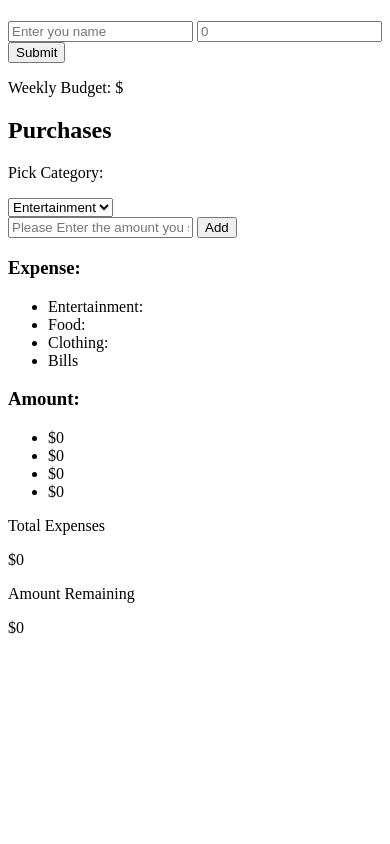
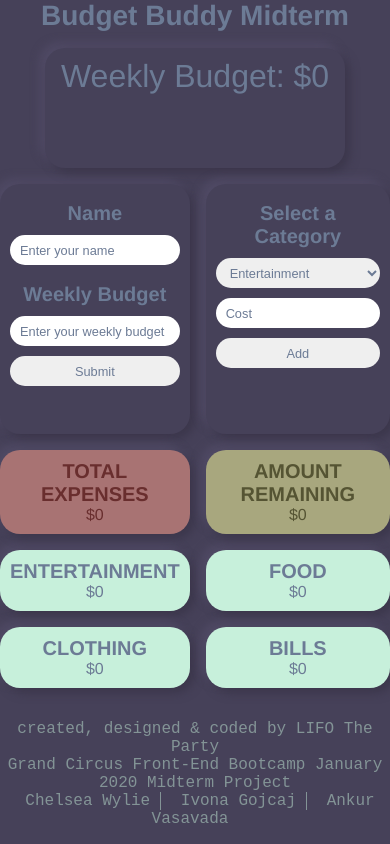
Before and after one commit to ivonaivezaj/budget-app-project, a plain HTML site: page index.html in a window 390 px wide. Drawn offline with Linux system fonts and the light colour scheme.

Commit message:
Add files via upload

```diff
--- a/budget-buddy.css
+++ b/budget-buddy.css
@@ -0,0 +1,339 @@
+* {
+	margin: 0;
+	padding: 0;
+	box-sizing: border-box;
+	font-size: 16px;
+}
+
+*:focus {
+	outline: none;
+}
+
+body {
+	font-family: 'Franklin Gothic Medium', 'Arial Narrow', Arial, sans-serif;
+	background-color: #464159;
+	color: #6c7b95;
+	cursor: url(./oth192.cur), pointer;
+	display: flex;
+	justify-content: center;
+	align-items: center;
+}
+
+h2 {
+	font-size: 1.75rem;
+	text-transform: uppercase;
+}
+
+#grid-container {
+	height: 100vh;
+	display: grid;
+	gap: 1rem;
+	justify-content: center;
+	align-items: center;
+}
+
+.boxes {
+	padding: 20px;
+	text-align: center;
+	border-radius: 20px;
+	background-color: #464159;
+	box-shadow: 5px 5px 10px #3c374c, -5px -5px 10px #514b66;
+}
+
+h1 {
+	font-size: 2.5rem;
+	justify-self: center;
+}
+
+h2 {
+	font-size: 2rem;
+	text-transform: uppercase;
+}
+
+h3 {
+	font-size: 1.75rem;
+	padding-top: 0.5rem;
+}
+
+header {
+	justify-self: center;
+	align-self: center;
+	grid-area: 1 / 1 / 2 / 5;
+}
+
+.warning {
+	background-color: #f3867a;
+	color: #d11203;
+}
+
+.warning::placeholder {
+	color: #d11203;
+}
+
+select,
+input,
+button {
+	display: block;
+	font-size: 0.8em;
+	height: 30px;
+	border-radius: 20px;
+	padding: 5px 10px;
+	margin: 10px auto;
+	border: none;
+	width: 100%;
+}
+
+input::placeholder {
+	color: #6c7b95;
+}
+
+button,
+select {
+	color: #6c7b95;
+}
+
+.cat-amounts {
+	font-size: 1.5rem;
+}
+
+#starting-budget {
+	grid-area: 2 / 2 / 3 / 4;
+	font-size: 2rem;
+	width: 300px;
+	height: 120px;
+	justify-self: center;
+}
+
+#budget-form,
+#input-form {
+	height: 250px;
+	width: fit-content;
+	justify-self: center;
+}
+
+#budget-form {
+	grid-area: 3 / 2 / 4 / 3;
+}
+
+#input-form {
+	grid-area: 3 / 3 / 4 / 4;
+}
+
+#expense-cat,
+#remaining-cat {
+	background-color: #8bbabb;
+	width: fit-content;
+	justify-self: center;
+}
+
+#expense-cat {
+	grid-area: 4 / 2 / 5 / 3;
+	background-color: #a87373;
+	color: #692e2e;
+}
+
+#remaining-cat {
+	grid-area: 4 / 3 / 5 / 4;
+	background-color: #a8a77e;
+	color: #555433;
+}
+
+#ent-cat,
+#food-cat,
+#clothing-cat,
+#bills-cat {
+	justify-self: center;
+	background-color: #c7f0db;
+	width: 300px;
+}
+
+#ent-cat {
+	grid-area: 5 / 1 / 6 / 2;
+}
+
+#food-cat {
+	grid-area: 5 / 2 / 6 / 3;
+}
+
+#clothing-cat {
+	grid-area: 5 / 3 / 6 / 4;
+}
+
+#bills-cat {
+	grid-area: 5 / 4 / 6 / 5;
+}
+
+footer {
+	grid-area: 6 / 1 / 7 / 5;
+	text-align: center;
+	font-family: monospace;
+	font-weight: 100;
+	font-size: 0.75em;
+	padding-top: 1rem;
+}
+
+footer p {
+	color: #839496;
+}
+
+footer a {
+	text-decoration: none;
+	cursor: pointer;
+	color: #839496;
+	padding: 0px 10px;
+}
+
+footer a:not(:last-child) {
+	border-right: 1px solid #839496;
+}
+/*For large devices, covers medium devices with current display*/
+@media screen and (max-width: 1200px) {
+	#grid-container {
+		grid-template-columns: repeat(2, 1fr);
+	}
+
+	header {
+		grid-area: 1 / 1/ 2 / 3;
+	}
+
+	#starting-budget {
+		grid-area: 2 / 1 / 3 / 3;
+	}
+
+	#budget-form {
+		grid-area: 3 / 1/ 4 / 2;
+	}
+
+	#input-form {
+		grid-area: 3 / 2 / 4 / 3;
+	}
+
+	#expense-cat {
+		grid-area: 4 / 1 / 5 / 2;
+	}
+
+	#remaining-cat {
+		grid-area: 4 / 2 / 5 / 3;
+	}
+
+	#ent-cat {
+		grid-area: 5 / 1 / 6 / 2;
+	}
+
+	#food-cat {
+		grid-area: 5 / 2 / 6 / 3;
+	}
+
+	#clothing-cat {
+		grid-area: 6 / 1 / 7 / 2;
+	}
+
+	#bills-cat {
+		grid-area: 6 / 2 / 7 / 3;
+	}
+
+	footer {
+		grid-area: 7 / 1 / 8 / 3;
+	}
+}
+
+@media screen and (max-width: 768px) {
+	h1 {
+		font-size: 1.75rem;
+	}
+
+	h2 {
+		font-size: 1.25rem;
+	}
+
+	h3 {
+		font-size: 1.25rem;
+	}
+
+	.cat-amounts {
+		font-size: 1rem;
+	}
+
+	.boxes {
+		padding: 10px;
+	}
+
+	#expense-cat,
+	#remaining-cat,
+	#ent-cat,
+	#food-cat,
+	#clothing-cat,
+	#bills-cat {
+		width: 100%;
+		flex-direction: column;
+	}
+
+	footer {
+		font-size: 0.5rem;
+	}
+}
+
+@media screen and (max-width: 315px) {
+	header {
+		width: 50%;
+	}
+	h1 {
+		font-size: 1rem;
+	}
+
+	h2 {
+		font-size: 1.5rem;
+	}
+
+	h3 {
+		font-size: 1rem;
+	}
+
+	.cat-amounts {
+		font-size: 0.5rem;
+	}
+
+	#starting-budget {
+		width: 50%;
+		font-size: 1rem;
+	}
+
+	#budget-form {
+		width: 50%;
+		font-size: 1rem;
+	}
+
+	#input-form {
+		width: 50%;
+	}
+	.cat-amounts {
+		font-size: 1rem;
+	}
+	#expense-cat {
+		width: 90%;
+	}
+
+	#remaining-cat {
+		width: 90%;
+	}
+
+	#ent-cat {
+		width: 90%;
+	}
+
+	#food-cat {
+		width: 90%;
+	}
+
+	#clothing-cat {
+		width: 90%;
+	}
+
+	#bills-cat {
+		width: 90%;
+	}
+
+	footer {
+		font-size: 0.2rem;
+	}
+}
--- a/budget-buddy.js
+++ b/budget-buddy.js
@@ -1,26 +1,4 @@
-// This function will add the name entered by user in the page h1 element and budget into span below.
-// Also checks if input was entered into name and budget inputs
-// If the budget changes it will update the document
-
-function addName() {
-    let nameChange = nameInput.value;
-    let weeklyBudgetValue = Number(weeklyBudget.value);
-    let heading = document.querySelector("h1");
-    let budgetEl = document.getElementById("span");
-
-    if (nameChange === "") {
-        hintEL.textContent = "Please enter your name first.";
-    } else if (weeklyBudgetValue === "" || weeklyBudgetValue < 1 || isNaN(weeklyBudgetValue)) {
-        hintEL.textContent = "Please enter your budget with a number bigger than 0";
-    } else {
-        hintEL.textContent = "";
-        heading.textContent = `Hello, ${nameChange}`;
-        budgetEl.textContent = `$${User.getAmountLeft()}`;
-    }
-}
-
-// This Class is used to create a template for the user expenses for each category and
-// will also calculate the total expense and amount left in weekly budget.
+// This Class is used to create a template for the user expenses for each category and will also calculate the total expense and amount left in weekly budget.
 
 class spending {
 	constructor() {
@@ -29,23 +7,6 @@ class spending {
 		this.billsSpending = []; //empty array to place bills spending
 		this.clothingSpending = []; //empty array to place clothing spending
 	}
-    //methods to add spending for each amount and add it to assigned empty array
-    addEntSpending(amount) {
-        this.entSpending.push(amount);
-    }
-
-    addFoodSpending(amount) {
-        this.foodSpending.push(amount);
-    }
-
-    addBillsSpending(amount) {
-        this.billsSpending.push(amount);
-    }
-
-    addClothingSpending(amount) {
-        this.clothingSpending.push(amount);
-    }
-
 	// function to return sum of each category
 	getSpending(selectedItem) {
 		function addFun(a, b) {
@@ -54,79 +15,118 @@ class spending {
 		let sum;
 		switch (selectedItem) {
 			case 'ent':
-                let entEl = document.getElementById("entertainment");
+				let entEl = document.querySelector('#entertainment');
 				sum = this.entSpending.reduce(addFun, 0);
 				entEl.textContent = `$${sum}`;
 				return sum;
-                break;
+
 			case 'clothing':
-                let clothingEl = document.getElementById("clothing");
+				let clothingEl = document.querySelector('#clothing');
 				sum = this.clothingSpending.reduce(addFun, 0);
 				clothingEl.textContent = `$${sum}`;
 				return sum;
-                break;
+
 			case 'bills':
-                let billsEl = document.getElementById("bills");
+				let billsEl = document.querySelector('#bills');
 				sum = this.billsSpending.reduce(addFun, 0);
 				billsEl.textContent = `$${sum}`;
 				return sum;
-                break;
+
 			case 'food':
-                let foodEl = document.getElementById("food");
+				let foodEl = document.querySelector('#food');
 				sum = this.foodSpending.reduce(addFun, 0);
 				foodEl.textContent = `$${sum}`;
 				return sum;
-                break;
 		}
 	}
 	//method to get total for amount spent
 	getTotalSpending() {
-        let totalEl = document.getElementById("expense-amount");
-        let totalSpending = this.getSpending('ent') + this.getSpending('clothing') + this.getSpending('bills') + this.getSpending('food');
-        totalEl.textContent = totalSpending;
+		let totalEl = document.querySelector('#expense-amount');
+		let totalSpending =
+			this.getSpending('ent') +
+			this.getSpending('clothing') +
+			this.getSpending('bills') +
+			this.getSpending('food');
+		totalEl.textContent = `$${totalSpending}`;
 		return totalSpending;
 	}
-    // method to take weekly budget minus spending and get what is left in the budget
+	// method to take weekly budget minus spending and to get what is left in the budget
 	getAmountLeft() {
-        let budget = document.getElementById("weeklyBudget").value;
-        let remainingEl = document.getElementById("bank-amount");
-        let amountLeft = budget - this.getTotalSpending()
-        remainingEl.textContent = amountLeft;
+		let budget = document.querySelector('#weekly-budget').value;
+		let remainingEl = document.querySelector('#bank-amount');
+		let amountLeft = budget - this.getTotalSpending();
+		remainingEl.textContent = `$${amountLeft}`;
 		return amountLeft;
 	}
-
 }
 
-
 // HTML Element of the nameInput of user to update h1 header with customer name.
-let nameInput = document.getElementById("name");
+let nameInput = document.querySelector('#name');
 
 // Creating an object of new user
 let User = new spending();
 
 // add is the button element that submits new expense
-let add = document.getElementById("add");
+let expense = document.querySelector('#expense');
+let nameBudget = document.querySelector('#add-name-budget');
 
 // selectItems is the dropDown Element that selects the category item element
-let selectItems = document.getElementById("category");
+let selectItems = document.querySelector('#categories-select');
 
-// This hint should show a hint on  the webpage if there is invalid action by user.
-let hintEL = document.getElementById("amountHint");
+// This warning should show a warning on the webpage if there is invalid action by user.
+let nameBudgetWarning = document.querySelector('#name-budget-warning');
+let categoryWarning = document.querySelector('#category-warning');
 
 //weekly budget to use everywhere
-let weeklyBudget = document.getElementById("weeklyBudget");
+let weeklyBudget = document.querySelector('#weekly-budget');
 
+// This function will add the name entered by user in the page h1 element and budget into span below.
+// Also checks if input was entered into name and budget inputs
+// If the budget changes it will update the document
+
+function addName(event) {
+	event.preventDefault();
+	let nameChange = nameInput.value;
+	let weeklyBudgetValue = Number(weeklyBudget.value);
+	let heading = document.querySelector('#greeting');
+	let budgetEl = document.querySelector('#starting-budget');
+
+	if (nameChange === '') {
+		nameInput.classList.toggle('warning');
+		nameInput.placeholder = 'Please enter your name';
+		// error message goes away after 5 secs
+		setTimeout(function() {
+			nameInput.classList.toggle('warning');
+			nameInput.placeholder = 'Enter your name';
+		}, 5000);
+	} else if (weeklyBudgetValue === '' || weeklyBudgetValue < 1 || isNaN(weeklyBudgetValue)) {
+		weeklyBudget.classList.toggle('warning');
+		weeklyBudget.value = 'Please enter a valid amount';
+		// error message goes away after 5 secs
+		setTimeout(function() {
+			weeklyBudget.classList.toggle('warning');
+			weeklyBudget.value = '';
+			// weeklyBudget.placeholder = 'Enter your weekly budget';
+		}, 5000);
+	} else {
+		nameBudgetWarning.textContent = '';
+		heading.textContent = `Hello, ${nameChange}`;
+		budgetEl.textContent = `Weekly Budget $${User.getAmountLeft()}`;
+	}
+}
 
 //  function to get the total amount from all categories
 
-function main() {
+function main(event) {
+	event.preventDefault();
 	// amount variable will store the amount entered as an expense
-    let amountStr = document.getElementById("amount").value;
-    let amount = Number(amountStr);
+	let amountWarn = document.querySelector('.warn');
+	let amountInput = document.querySelector('#amount');
+
+	let amount = Number(amountInput.value);
 
 	// selectedItem will store the category entered with expense amount.
 	let selectedItem = selectItems.options[selectItems.selectedIndex].value;
-
 
 	// If the amount entered is less than 1 or not a number it will not add or get the total.
 	// Below conditional statement will check category then adds the amount expensed in in respected category
@@ -134,38 +134,49 @@ function main() {
 	// It will also return the total spending across all categories.
 
 	if (amount < 1 || isNaN(amount)) {
-        hintEL.textContent = "Please Enter a number bigger than 0";
+		amountWarn.classList.toggle('warning');
+		amountWarn.innerHTML = 'Please enter a number greater than zero';
+		// error message goes away after 5 secs
+		setTimeout(function() {
+			amountWarn.classList.toggle('warning');
+			amountWarn.innerHTML = '';
+		}, 5000);
 	} else if (amount > User.getAmountLeft()) {
-        hintEL.textContent = "You don't have sufficient funds for this transaction"; //alert if insufficient funds
+		amountWarn.classList.toggle('warning');
+		amountWarn.innerHTML = 'You have insufficient funds for this purchase';
+		// error message goes away after 5 secs
+		setTimeout(function() {
+			amountWarn.classList.toggle('warning');
+			amountWarn.innerHTML = '';
+		}, 5000);
 	} else if (selectedItem === 'food') {
-        hintEL.textContent = "";
-        User.addFoodSpending(amount);
+		categoryWarning.textContent = '';
+		User.foodSpending.push(amount);
 		User.getSpending(selectedItem);
 		User.getTotalSpending();
 		User.getAmountLeft();
-        warning();
 	} else if (selectedItem === 'bills') {
-        hintEL.textContent = "";
-        User.addBillsSpending(amount);
+		categoryWarning.textContent = '';
+		User.billsSpending.push(amount);
 		User.getSpending(selectedItem);
 		User.getTotalSpending();
 		User.getAmountLeft();
-        warning();
 	} else if (selectedItem === 'ent') {
-        hintEL.textContent = "";
-        User.addEntSpending(amount);
+		categoryWarning.textContent = '';
+		User.entSpending.push(amount);
 		User.getSpending(selectedItem);
 		User.getTotalSpending();
 		User.getAmountLeft();
-        warning();
 	} else if (selectedItem === 'clothing') {
-        hintEL.textContent = "";
-        User.addClothingSpending(amount);
+		categoryWarning.textContent = '';
+		User.clothingSpending.push(amount);
 		User.getSpending(selectedItem);
 		User.getTotalSpending();
 		User.getAmountLeft();
-        warning();
 	}
+	amountInput.value = '';
 }
+
 // Adding an event Listener to trigger every time a user is adding new expense.
-add.addEventListener("click", main, false);
+nameBudget.addEventListener('click', addName, false);
+expense.addEventListener('click', main, false);
--- a/index.html
+++ b/index.html
@@ -1,66 +1,121 @@
 <!DOCTYPE html>
 <html lang="en">
 	<head>
-    <meta charset="UTF-8">
-    <meta name="viewport" content="width=device-width, initial-scale=1.0">
-    <meta http-equiv="X-UA-Compatible" content="ie=edge">
+		<meta charset="UTF-8" />
+		<meta name="viewport" content="width=device-width, initial-scale=1.0" />
+		<meta http-equiv="X-UA-Compatible" content="ie=edge" />
 		<title>Budget Buddy</title>
-    <link rel="stylesheet" href="budget-buddy.css">
+		<link rel="stylesheet" href="budget-buddy.css" />
 	</head>
 	<body>
-    <div class="">
-        <h1></h1>
-        <p>
-            <input id="name" placeholder="Enter you name" />
-            <input id="weeklyBudget" placeholder="0" />
-            <button onclick=addName()>Submit</button>
-        </p>
-        <div id="span"> Weekly Budget: $ </div>
-        <form action="https://www.google.com/" method="get"></form>
-        <div id="page">
-            <h2>Purchases </h2>
-            <p>Pick Category:</p>
-            <select name="category" id="category">
-                <option value="ent" name="type" selected="selected">Entertainment</option>
-                <option value="food">food</option>
-                <option value="clothing">clothing</option>
-                <option value="bills">bills</option>
+		<div id="grid-container">
+			<!-- main title -->
+			<header>
+				<h1 id="greeting">Budget Buddy Midterm</h1>
+			</header>
+
+			<!-- warnings and greeting -->
+			<div id="secret">
+				<div id="name-budget-warning" ></div>
+				<div id="category-warning" "></div>
+			</div>
+			<!-- name and budget form -->
+			<form class="boxes" id="budget-form">
+				<div id="form-control">
+					<label><h3>Name</h3></label>
+					<input id="name" placeholder="Enter your name" />
+				</div>
+				<div id="form-control">
+					<label><h3>Weekly Budget</h3></label>
+					<input id="weekly-budget" placeholder="Enter your weekly budget" />
+				</div>
+
+				<button id="add-name-budget">Submit</button>
+			</form>
+
+			<div class="boxes" id="starting-budget">Weekly Budget: $0</div>
+			<!-- expense input form -->
+			<section class="boxes" id="input-form">
+				<!-- <h2>Purchases</h2> -->
+				<form>
+					<div id="form-control">
+						<label>
+							<h3>
+								Select a Category
+							</h3>
+						</label>
+						<!-- category dropdown menu -->
+						<select name="categories" id="categories-select" required>
+							<option value="ent" name="type">
+								Entertainment
+							</option>
+							<option value="food">
+								Food
+							</option>
+							<option value="clothing">
+								Clothing
+							</option>
+							<option value="bills">
+								Bills
+							</option>
 						</select>
 					</div>
-        <input id="amount" placeholder="Please Enter the amount you spent" />
-        <input type="submit" value="Add" id="add">
-        <div id="amountHint" style="color: red;"></div>
+					<div class="form-control">
+						<input id="amount" placeholder="Cost" />
+					</div>
+					<button type="submit" value="Add" id="expense">
+						Add
+					</button>
+					<p class="warn"></p>
 				</form>
-        <div class="largeBox">
-            <div class="expenseBox" id="expense-list">
-                <div>
-                    <h3>Expense:</h3>
-                    <ul id="expensesList">
-                        <li>Entertainment:</li>
-                        <li>Food:</li>
-                        <li>Clothing:</li>
-                        <li>Bills</li>
-                    </ul>
+			</section>
+			<!-- running totals -->
+			<section class="boxes" id="ent-cat" >
+				<h2>Entertainment</h2>
+				<p class="cat-amounts " id="entertainment">
+					$0
+				</p>
+			</section>
+			<section class="boxes" id="food-cat" >
+				<h2>Food</h2>
+				<p class="cat-amounts " id="food">
+					$0
+				</p>
+			</section>
+			<section class="boxes" id="clothing-cat">
+				<h2>Clothing</h2>
+				<p class="cat-amounts " id="clothing">
+					$0
+				</p>
+			</section>
+			<section class="boxes" id="bills-cat">
+				<h2>Bills</h2>
+				<p class="cat-amounts " id="bills">
+					$0
+				</p>
+			</section>
+			<section class="boxes" id="expense-cat">
+				<h2>Total Expenses</h2>
+				<p class="cat-amounts " id="expense-amount">
+					$0
+				</p>
+			</section>
+			<section class="boxes" id="remaining-cat">
+				<h2>Amount Remaining</h2>
+				<p class="cat-amounts " id="bank-amount">
+					$0
+				</p>
+			</section>
+			<footer>
+				<p>created, designed & coded by LIFO The Party</p>
+				<p>Grand Circus Front-End Bootcamp January 2020 Midterm Project</p>
+				<p>
+					<a href="mailto:chelsswylie@gmail.com">Chelsea Wylie</a>
+					<a href="mailto:ivona.ivezaj@gmail.com">Ivona Gojcaj</a>
+					<a href="mailto:vasavada.ankur@gmail.com">Ankur Vasavada</a>
+				</p>
+			</footer>
+			<script src="budget-buddy.js"></script>
 		</div>
-                <div>
-                    <h3>Amount:</h3>
-                    <ul id="amountList">
-                        <li id="entertainment">$0</li>
-                        <li id="food">$0</li>
-                        <li id="clothing">$0</li>
-                        <li id="bills">$0</li>
-                    </ul>
-                </div>
-            </div>
-            <div class="budget">
-                <p class="title">Total Expenses</p>
-                <p class="money"><span>$</span><span id="expense-amount">0</span></p>
-                <p class="title">Amount Remaining</p>
-                <p class="money"><span id="bank">$</span><span id="bank-amount">0</span></p>
-            </div>
-        </div>
-    </div>
-    <script src="budget-buddy.js"></script>
 	</body>
-
 </html>
```
Lines whose indentation alone changed are shown as unchanged.
